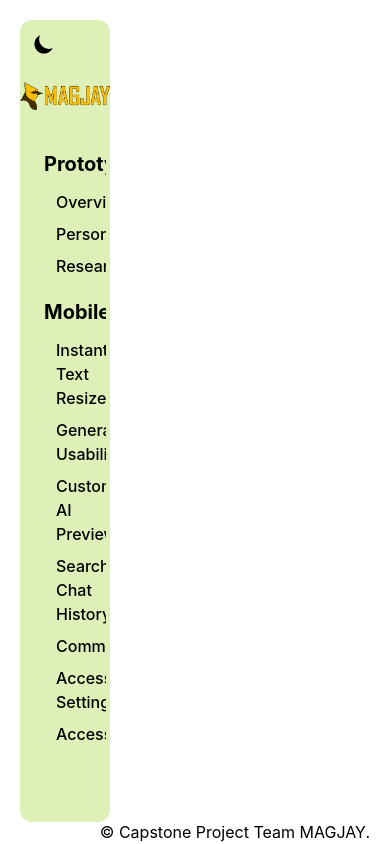
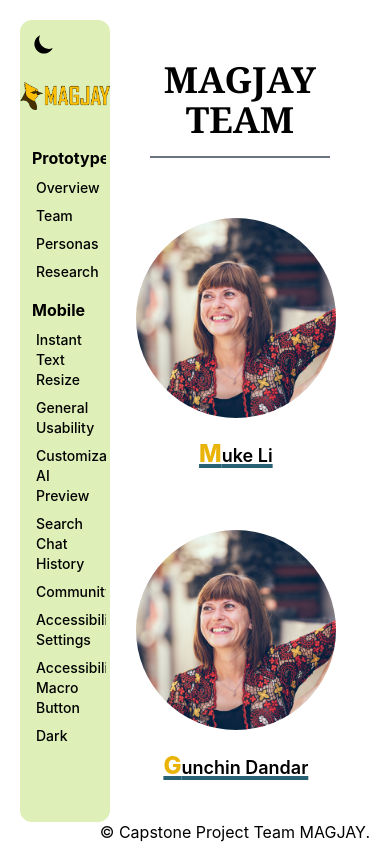
Before and after one commit to chloe-baek/accessibee, a React (Create React App) app: page /prototype/team in a window 390 px wide. Built offline with nearby package versions, Linux system fonts and the light colour scheme.

Commit message:
add responsive

```diff
--- a/src/components/Main.jsx
+++ b/src/components/Main.jsx
@@ -16,6 +16,7 @@ import Community from '../pages/mobile/Community';
 import Settings from '../pages/mobile/Settings';
 import MacroButton from '../pages/mobile/MacroButton';
 import DarkMode from '../pages/mobile/DarkMode';
+import Team from '../pages/prototype/Team';
 
 const routes = [
   { path: '/', name: 'Home', Component: Home },
@@ -24,6 +25,7 @@ const routes = [
   { path: '/website', name: 'Website', Component: Website },
 
   { path: '/prototype/overview', name: 'Overview', Component: Overview },
+  { path: '/prototype/team', name: 'Team', Component: Team },
   { path: '/prototype/personas', name: 'Personas', Component: Personas },
   { path: '/prototype/research', name: 'Research', Component: Research },
 
--- a/src/components/Model.jsx
+++ b/src/components/Model.jsx
@@ -11,25 +11,28 @@ function NewLine(props) {
 export default function Model({ title, src, para1 }) {
   return (
     <m.section
-      className='flex items-center justify-center w-full h-full min-h-0 flex-auto overflow-y-auto -ml-8'
+      className='md:flex md:items-center md:justify-center w-full h-full min-h-0 md:flex-auto overflow-y-auto -ml-8'
       initial={{ opacity: 0 }}
       animate={{ opacity: 1 }}
       exit={{ opacity: 0 }}
       transition={{ delay: 0.25, duration: 0.5, ease: 'easeInOut' }}
     >
-      {/* <div className='flex items-start justify-center '> */}
-      <div className='basis-[40%] flex justify-center'>
-        <video autoPlay muted loop className='w-3/5 max-w-sm rounded-3xl'>
+      <div className='md:basis-[40%] flex justify-center'>
+        <video
+          autoPlay
+          muted
+          loop
+          className='min-w-[184px] w-2/5 md:w-3/5 md:max-w-sm rounded-3xl'
+        >
           <source src={src} type='video/mp4' />
         </video>
       </div>
-      <div className='basis-[50%] h-fit pt-2 max-w-2xl'>
-        <h3 className='pb-4 mb-4 text-4xl lg:text-5xl font-serif font-semibold border-b-2 border-gray-500'>
+      <div className='mx-auto max-w-md md:mx-0 md:basis-[50%] h-fit pt-2 md:max-w-2xl'>
+        <h3 className='pb-4 mb-4 text-3xl md:text-4xl lg:text-5xl font-serif font-semibold border-b-2 border-gray-500 pt-5 md:pt-0'>
           {title}
         </h3>
         <NewLine text={para1} />
       </div>
-      {/* </div> */}
     </m.section>
   );
 }
--- a/src/components/Nav.jsx
+++ b/src/components/Nav.jsx
@@ -5,10 +5,11 @@ import { HiMoon, HiSun } from 'react-icons/hi';
 
 export default function Nav() {
   const { darkMode, toggleDarkMode } = useDarkMode();
-  const mainClassName = 'list-item list-none text-xl font-bold mt-4 pl-1 py-1';
+  const mainClassName =
+    'list-item list-none text-base font-bold mt-4 pl-0 py-0 md:pl-1 md:py-1 md:text-xl';
 
   const subClassName =
-    'list-item list-none text-base font-medium pl-4 my-2 hover:border-l-2 hover:border-[#f0ab56] hover:font-bold focus:border-l-2 focus:border-[#f0ab56] focus:font-bold';
+    'list-item list-none text-sm font-medium pl-1 my-2 hover:border-l-2 hover:border-[#f0ab56] hover:font-bold focus:border-l-2 focus:border-[#f0ab56] focus:font-bold md:text-base md:pl-4';
 
   const changeImg = darkMode ? 'blue' : 'yellow';
   const imgUrl = `/img/magjay_${changeImg}.png`;
@@ -22,11 +23,14 @@ export default function Nav() {
         <img src={imgUrl} alt='logo' className='py-5' />
       </NavLink>
 
-      <nav className='mx-1 px-4 overflow-y-auto h-4/5'>
+      <nav className='mx-1 px-2 overflow-y-auto h-4/5 md:px-4'>
         <ul>
           <h2 className={mainClassName}>Prototype</h2>
           <NavLink to='/prototype/overview' className={subClassName}>
             Overview
+          </NavLink>
+          <NavLink to='/prototype/team' className={subClassName}>
+            Team
           </NavLink>
           <NavLink to='/prototype/personas' className={subClassName}>
             Personas
--- a/src/pages/Home.jsx
+++ b/src/pages/Home.jsx
@@ -8,11 +8,13 @@ export default function Home() {
       animate={{ opacity: 1 }}
       exit={{ opacity: 0 }}
       transition={{ delay: 0.25, duration: 0.5, ease: 'easeInOut' }}
-      className='flex justify-center items-center w-full h-full bg-[#ffbf81] dark:bg-[#046277] rounded-r-xl'
+      className='flex justify-center items-center w-full h-full bg-[#ffbf81] dark:bg-[#286074] rounded-r-xl'
     >
       <div className='basis-[50%]'>
-        <h1 className='text-6xl font-bold pb-8 text-[#f7f3e3]'>
-          <div className='text-2xl text-black font-bold'>Case Study of</div>
+        <h1 className='text-6xl font-bold pb-8 text-[#f7f3e3] dark:text-black'>
+          <div className='text-2xl text-black font-bold dark:text-[#f7f3e3]'>
+            Case Study of
+          </div>
           Web and Mobile Accessibility
         </h1>
         <p className='leading-relaxed text-xl'>
--- a/src/pages/mobile/Search.jsx
+++ b/src/pages/mobile/Search.jsx
@@ -7,7 +7,7 @@ export default function Search() {
       title={'Search Chat History'}
       src={'/video/mobile/search-chat-history.mp4'}
       para1={
-        'The customizable chat preview is a way for users with cognitive disabilities to have Accessibee summarize their recent chat history with the selected contact. Or, they also have the option to simply view the last message similar to conventional messaging apps.\n Users with Alzheimers, or other cognitive disabilities related to age and memory will be able to utilize this functionality to quickly remember or get up-to-date with previous conversations. '
+        'The chat history search functionality in this app, designed for individuals with cognitive disabilities, enables users to locate particular messages or keywords that they find useful for recalling or revisiting specific parts of conversations.\n Users with Alzheimers, or other cognitive disabilities related to age and memory will be able to utilize this functionality to quickly remember or get up-to-date with previous conversations.'
       }
     />
   );
--- a/src/pages/prototype/Overview.jsx
+++ b/src/pages/prototype/Overview.jsx
@@ -14,7 +14,7 @@ export default function Overview() {
       <h3 className='mr-10 mt-10 ml-12 pb-4 text-center text-4xl lg:text-5xl font-serif font-semibold border-b-2 border-gray-500'>
         Overview
       </h3>
-      <div className='ml-4 py-6 px-20'>
+      <div className='ml-4 py-6 px-8 md:px-20'>
         <p className={paraStyle}>
           Our capstone project was an opportunity to apply all the knowledge and
           experiences we’ve gained through our program and extend beyond the
--- a/src/pages/prototype/Research.jsx
+++ b/src/pages/prototype/Research.jsx
@@ -105,7 +105,7 @@ export default function Research() {
       <h3 className='mr-10 mt-10 ml-12 pb-4 text-center text-4xl lg:text-5xl font-serif font-semibold border-b-2 border-gray-500'>
         Refined Research Guidelines
       </h3>
-      <div className='ml-4 block md:flex md:justify-evenly'>
+      <div className='ml-4 block md:flex md:justify-evenly px-8 md:px-20'>
         <div className='basis-[45%] max-w-sm md:max-w-lg'>
           <h4 className={headingStyle}>General</h4>
           <ul className={containerStyle}>{itemList(general)}</ul>
--- /dev/null
+++ b/src/pages/prototype/Team.jsx
@@ -0,0 +1,55 @@
+import React from 'react';
+import { motion as m } from 'framer-motion';
+
+export default function Team() {
+  const cardStyle = 'flex flex-col items-center my-12 w-full';
+  const imgStyle =
+    'my-3 mx-auto md:m-0 w-4/6 h-4/6 2xl:w-5/6 2xl:h-5/6 rounded-full min-w-[200px] max-w-[350px] ';
+  return (
+    <m.section
+      className='w-full h-full min-h-0 overflow-y-auto'
+      initial={{ opacity: 0 }}
+      animate={{ opacity: 1 }}
+      exit={{ opacity: 0 }}
+      transition={{ delay: 0.25, duration: 0.5, ease: 'easeInOut' }}
+    >
+      <h3 className='mr-10 mt-10 ml-12 pb-4 text-center text-4xl lg:text-5xl font-serif font-semibold border-b-2 border-gray-500 uppercase'>
+        MAGJAY Team
+      </h3>
+      <div className='flex justify-center flex-wrap items-center h-4/5 w-5/6 mx-auto  '>
+        <div>
+          <div className={cardStyle}>
+            <img className={imgStyle} src='/img/personas/Anita.jpg' alt='' />
+            <h3 className='pt-2 text-lg font-semibold underline decoration-[#286074] decoration-4'>
+              <span className='text-2xl font-extrabold text-yellow-500'>M</span>
+              uke Li
+            </h3>
+          </div>
+          <div className={cardStyle}>
+            <img className={imgStyle} src='/img/personas/Anita.jpg' alt='' />
+            <h3 className='pt-2 text-lg font-semibold underline decoration-[#286074] decoration-4'>
+              <span className='text-2xl font-extrabold text-yellow-500'>G</span>
+              unchin Dandar
+            </h3>
+          </div>
+        </div>
+        <div>
+          <div className={cardStyle}>
+            <img className={imgStyle} src='/img/personas/Anita.jpg' alt='' />
+            <h3 className='pt-2 text-lg font-semibold underline decoration-[#286074] decoration-4'>
+              <span className='text-2xl font-extrabold text-yellow-500'>A</span>
+              nne Bolton
+            </h3>
+          </div>
+          <div className={cardStyle}>
+            <img className={imgStyle} src='/img/personas/Anita.jpg' alt='' />
+            <h3 className='pt-2 text-lg font-semibold underline decoration-[#286074] decoration-4'>
+              <span className='text-2xl font-extrabold text-yellow-500'>J</span>
+              ewon Baek
+            </h3>
+          </div>
+        </div>
+      </div>
+    </m.section>
+  );
+}
```
Also changed, not shown: src/pages/prototype/Personas.jsx (+4 -4 lines).
